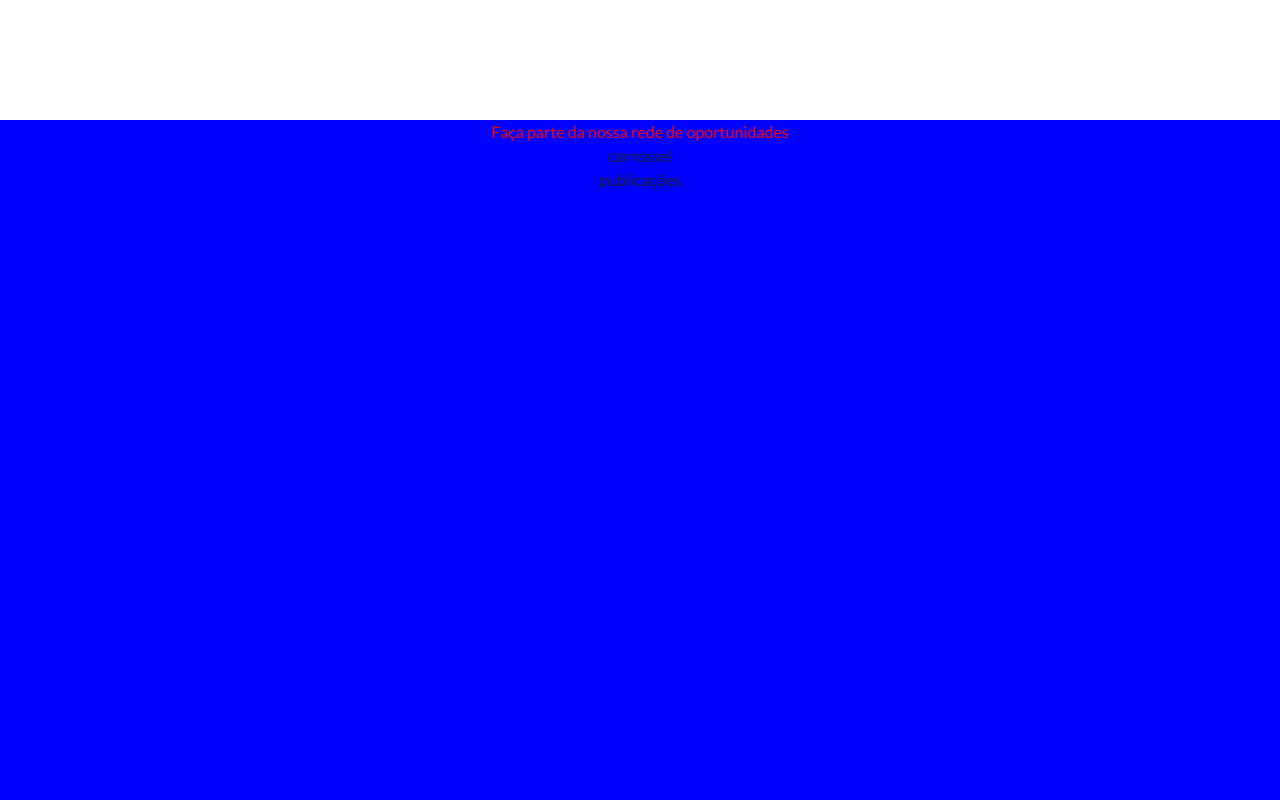
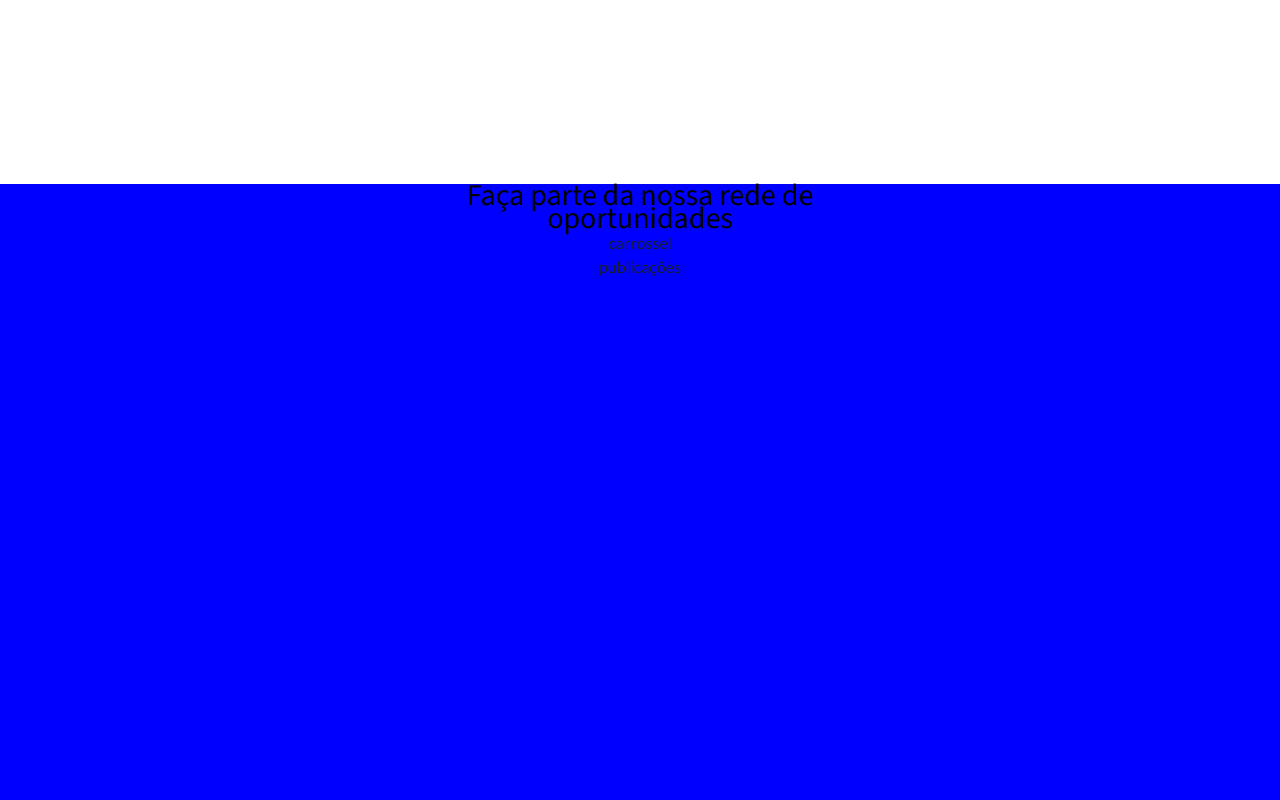
Before and after one commit to midnight1thais/shework, a React (Create React App) app: page / in a window 1280 px wide. Shown: the part 1560-2360 px from the top of the page. Built offline with nearby package versions, Linux system fonts and the light colour scheme.

Commit message:
arrumando o titulo

```diff
--- a/src/componentes/HomeCompany/HomeCompany.js
+++ b/src/componentes/HomeCompany/HomeCompany.js
@@ -3,7 +3,8 @@ import { ContainerCarousel, ContainerCompany, ContainerPubli, Title } from "./st
 function HomeCompany(){
     return(
         <ContainerCompany>
-            <Title>Faça parte da nossa rede de oportunidades</Title>
+            <Title>Faça parte da nossa rede de</Title>
+            <Title>oportunidades</Title>
             <ContainerCarousel>
                 carrossel
             </ContainerCarousel>
--- a/src/componentes/HomeCompany/style.jsx
+++ b/src/componentes/HomeCompany/style.jsx
@@ -6,10 +6,18 @@ export const ContainerCompany = styled.section`
     align-items: center;
     height: 100vh;
     background-color: blue;
+    margin-top: 8vh;
 `
 
 export const Title = styled.h1`
-    color: red;
+
+    color: #000;
+    text-align: center;
+    font-family: 'Source Sans 3';
+    font-size: 30px;
+    font-style: normal;
+    font-weight: 400;
+    line-height: 78.125%;
 
 `
 
```
